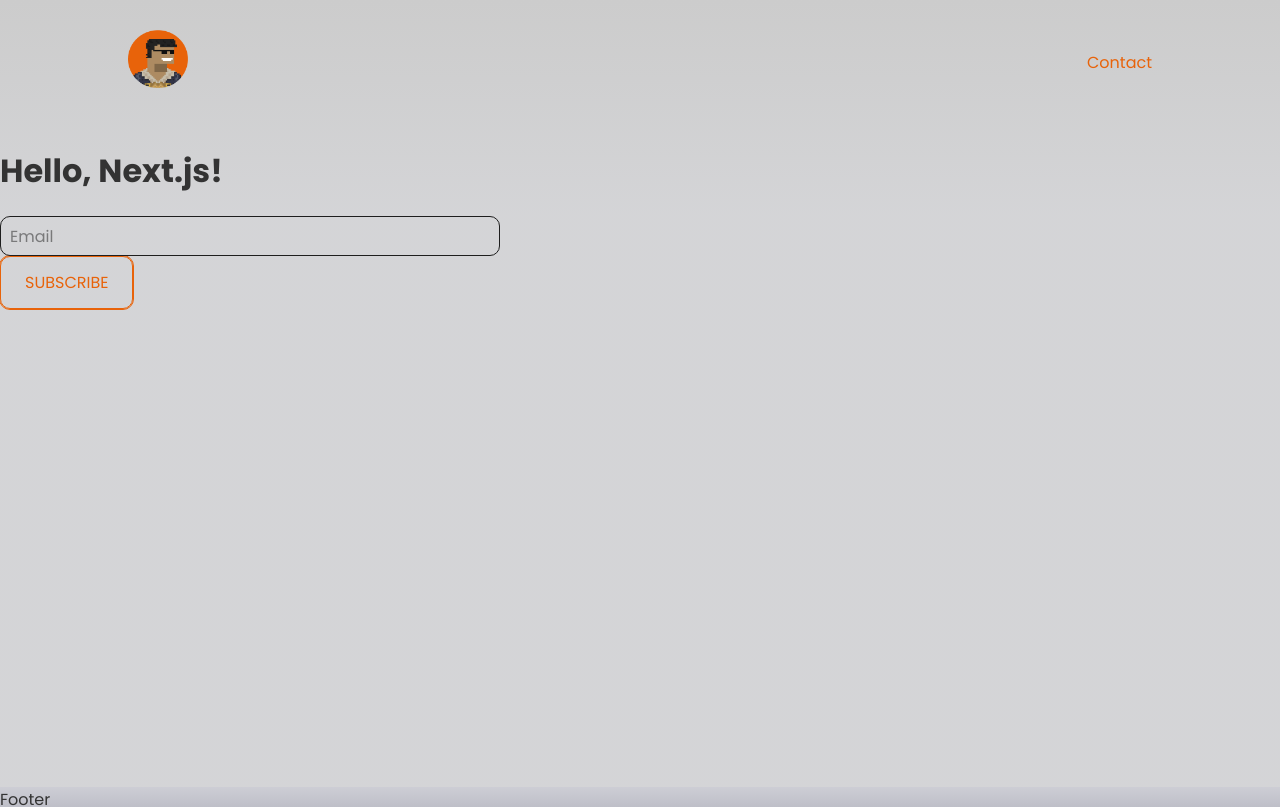
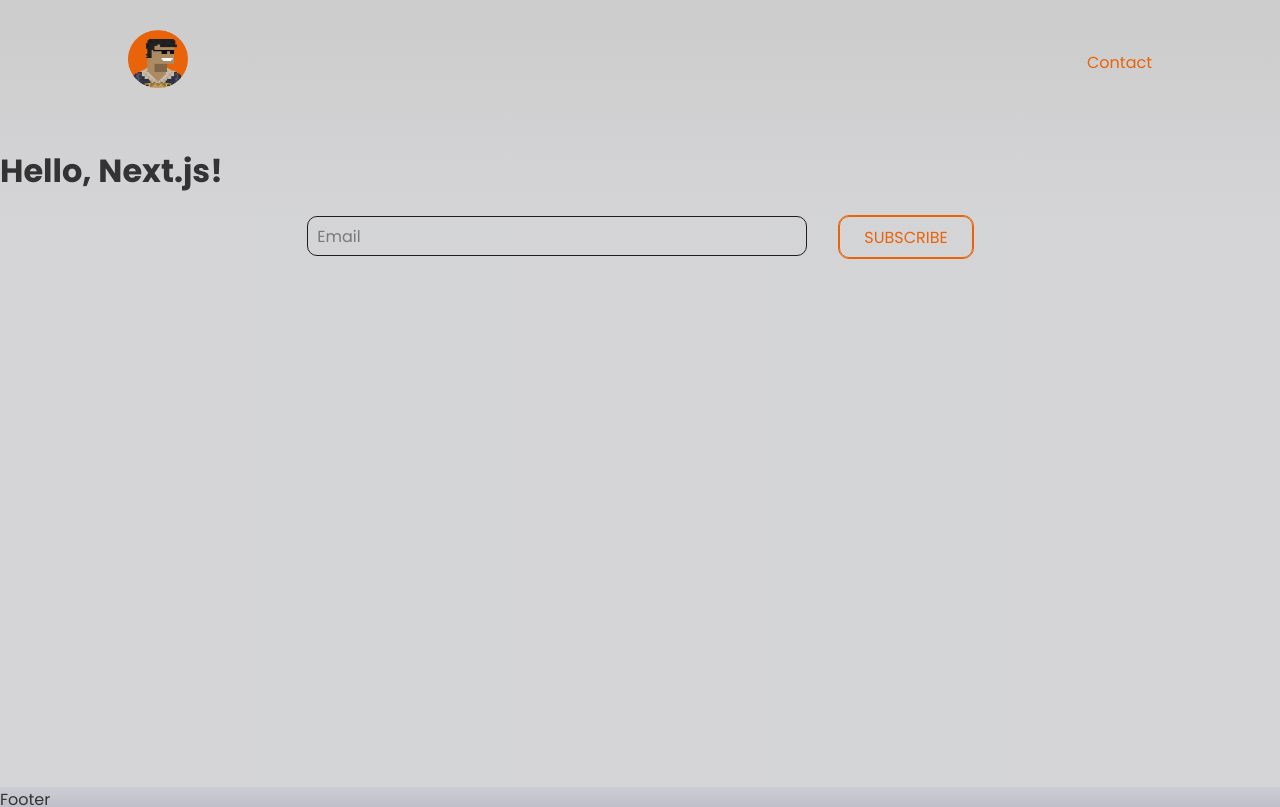
Before and after one commit to dubeyKartikay/m-lange-blog, a Next.js app: page / in a window 1280 px wide. Shown: the top 807 px of the page. Built offline with nearby package versions, Linux system fonts and the light colour scheme.

Commit message:
subscribe component

```diff
--- a/app/page.jsx
+++ b/app/page.jsx
@@ -1,13 +1,10 @@
-import Navbar from "../components/Navbar/Navbar";
 import styles from "../styles/app/page.module.scss";
-import SubscribeButton from "../components/SubscribeButton/SubscribeButton";
 import Subscribe from "../components/Subscribe/Subscribe";
 export default function Page() {
   return (
     <div className={styles.page}>
       <h1>Hello, Next.js!</h1>
-      <Subscribe identifier={`subscribe`}/>
-      <SubscribeButton inputFieldId={`subscribe`} />
+      <Subscribe/>
     </div>
   );
 }
--- a/components/Button/Button.module.scss
+++ b/components/Button/Button.module.scss
@@ -3,11 +3,17 @@
   cursor: pointer;
   display: inline-block;
   color: $color-primary;
+  display: flex;
+  justify-content: center;
+  align-items: center;
   // width: 80px;
-  // height: 30px;
+  height: 42px;
 }
 .btnHollow {
-  padding: 0.8rem 1.5rem;
+  display: flex;
+  justify-content: center;
+  align-items: center;
+  padding: 0rem 1.5rem;
   width: 100%;
   height: 100%;
   border: 0.2px solid;
--- a/components/Subscribe/Subscribe.jsx
+++ b/components/Subscribe/Subscribe.jsx
@@ -1,10 +1,11 @@
-// 'use client';
 import styles from "./Subscribe.module.scss";
-export default function Subscribe({identifier}) {
+import SubscribeInputBox from "../SubscribeInputBox/SubscribeInputBox";
+import SubscribeButton from "../SubscribeButton/SubscribeButton";
+export default function Subscribe() {
   return (
-    <div className={styles.sub}>
-        <input id={identifier} placeholder=' ' type="text" />
-        <span>Email</span>
+    <div className={styles.subscribe}>
+      <SubscribeInputBox identifier={`subscribe`}/>
+      <SubscribeButton inputFieldId={`subscribe`} />
     </div>
   )
 }
--- a/components/Subscribe/Subscribe.module.scss
+++ b/components/Subscribe/Subscribe.module.scss
@@ -1,61 +1,7 @@
-@import "../../styles/utils.scss";
-.sub {
-  min-width: 300px;
-  width: 70%;
-  max-width: 500px;
-  height: 40px;
-  position: relative;
-  input {
-    border-radius: 10px;
-    background: transparent;
-    font-size: $font-small;
-    padding: 10px 20px;
-    // border: none;
-    width: 100%;
-    height: 100%;
-    border: 1px solid $color-light;
-    color: $color-light;
-
-    @media (prefers-color-scheme: light) {
-        border: 1px solid $color-dark;
-        color: $color-dark;
+.subscribe{
+    display: flex;
+    justify-content: center;
+    & > div{
+        margin: 0 1rem;
     }
-
-    &:focus,
-    &:not(:placeholder-shown) {
-      // border: none;
-      outline: none;
-      + span {
-        color: $color-dark;
-        background: $color-light;
-        @media (prefers-color-scheme: light) {
-            color: $color-light;
-            background: $color-dark;
-        }
-        border-radius: 5px;
-        transform: translate(-5px, -20px) scale(0.75);
-        padding: 0 5px;
-      }
-    }
-
-    &:focus {
-      box-shadow: inset 0 0 10px 1px rgba($color-light, 0.5),
-        0 0 10px rgba($color-light, 0.2);
-        @media (prefers-color-scheme: light) {
-            box-shadow: inset 0 0 10px 1px rgba($color-dark, 0.5),
-              0 0 10px rgba($color-dark, 0.2);
-        }
-    }
-  }
-  span {
-    color: rgba($color-light,0.5);
-    @media (prefers-color-scheme: light) {
-        color: rgba($color-dark,0.5);
-    }
-    z-index: 2;
-    position: absolute;
-    top: 20%;
-    left: 10px;
-    transition: all 0.1s;
-  }
 }
--- /dev/null
+++ b/components/SubscribeInputBox/Subscribe.module.scss
@@ -0,0 +1,61 @@
+@import "../../styles/utils.scss";
+.sub {
+  min-width: 200px;
+  width: 70%;
+  max-width: 500px;
+  height: 40px;
+  position: relative;
+  input {
+    border-radius: 10px;
+    background: transparent;
+    font-size: $font-small;
+    padding: 10px 20px;
+    // border: none;
+    width: 100%;
+    height: 100%;
+    border: 1px solid $color-light;
+    color: $color-light;
+
+    @media (prefers-color-scheme: light) {
+        border: 1px solid $color-dark;
+        color: $color-dark;
+    }
+
+    &:focus,
+    &:not(:placeholder-shown) {
+      // border: none;
+      outline: none;
+      + span {
+        color: $color-dark;
+        background: $color-light;
+        @media (prefers-color-scheme: light) {
+            color: $color-light;
+            background: $color-dark;
+        }
+        border-radius: 5px;
+        transform: translate(-5px, -20px) scale(0.75);
+        padding: 0 5px;
+      }
+    }
+
+    &:focus {
+      box-shadow: inset 0 0 10px 1px rgba($color-light, 0.5),
+        0 0 10px rgba($color-light, 0.2);
+        @media (prefers-color-scheme: light) {
+            box-shadow: inset 0 0 10px 1px rgba($color-dark, 0.5),
+              0 0 10px rgba($color-dark, 0.2);
+        }
+    }
+  }
+  span {
+    color: rgba($color-light,0.5);
+    @media (prefers-color-scheme: light) {
+        color: rgba($color-dark,0.5);
+    }
+    z-index: 2;
+    position: absolute;
+    top: 20%;
+    left: 10px;
+    transition: all 0.1s;
+  }
+}
--- /dev/null
+++ b/components/SubscribeInputBox/SubscribeInputBox.jsx
@@ -0,0 +1,10 @@
+// 'use client';
+import styles from "./Subscribe.module.scss";
+export default function SubscribeInputBox({identifier}) {
+  return (
+    <div className={styles.sub}>
+        <input id={identifier} placeholder=' ' type="text" />
+        <span>Email</span>
+    </div>
+  )
+}
```
